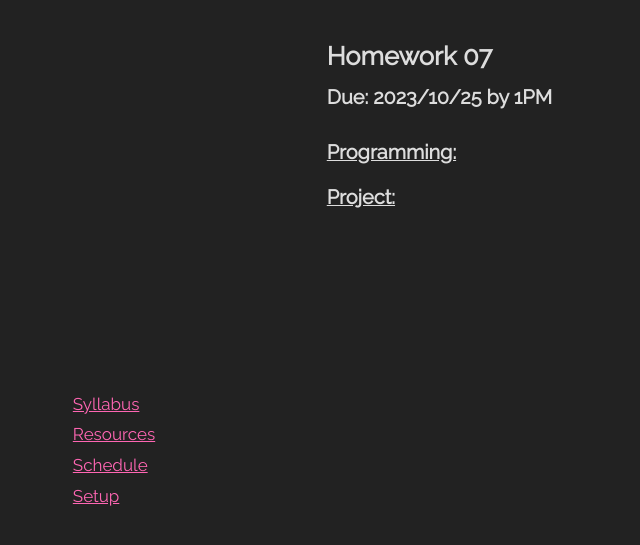
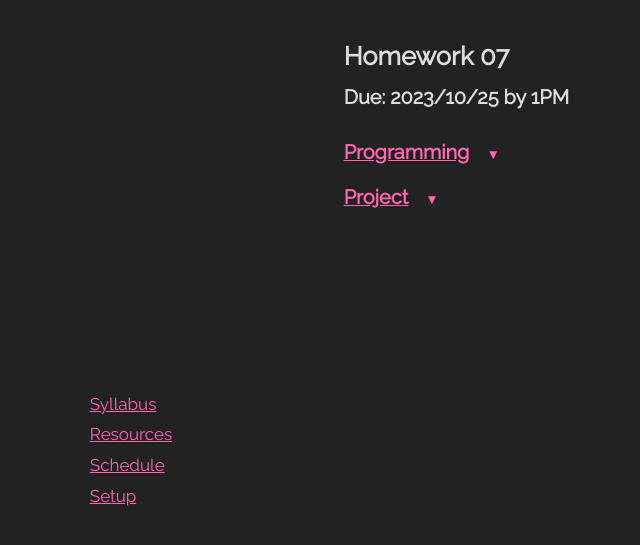
Before and after one commit to DM-GY-6063-2023F-D/DM-GY-6063-2023F-D, a Jekyll site: the page built from _pages/homework/07.md, in a window 1280 px wide. Shown: the top 545 px of the page, without its empty margins (176-816 px from the left). Built offline with Jekyll 4.4.1, drawn with Linux system fonts in a browser that asks for light colours.

Commit message:
fix drop-down colors and adds arrow

```diff
--- a/_includes/homework.html
+++ b/_includes/homework.html
@@ -5,14 +5,14 @@
   <h3 class="assignment-title">Due: {{ hw.when }}</h3>
 
   {% if hw.description and hw.description.size > 0 %}
-    <h3 class="assignment-content-title">Programming:</h3>
+    <h3 class="assignment-content-title"><span>Programming</span></h3>
     <div class="assignment-content-container">
       {{ hw.description | markdownify }}
     </div>
   {% endif %}
 
   {% if hw.reading and hw.reading.description.size > 0 %}
-    <h3 class="assignment-content-title">Read & Respond:</h3>
+    <h3 class="assignment-content-title"><span>Read & Respond</span></h3>
     <div class="assignment-content-container">
       {{ hw.reading.title | markdownify }}
       {{ hw.reading.intro | markdownify }}
@@ -49,7 +49,7 @@
   {% endif %}
 
   {% if hw.project and hw.project.description.size > 0 %}
-    <h3 class="assignment-content-title">Project:</h3>
+    <h3 class="assignment-content-title"><span>Project</span></h3>
     <div class="assignment-content-container">
       {{ hw.project.description | markdownify }}
     </div>
--- a/_includes/week.html
+++ b/_includes/week.html
@@ -1,6 +1,6 @@
 {% assign p = include.page %}
 
-<h2 class="week-title {{ include.schedule }} {{ include.show }}">{{ p.title }} ({{ p.when }})</h2>
+<h2 class="week-title {{ include.schedule }} {{ include.show }}"><span>{{ p.title }} ({{ p.when }})</span></h2>
 
 <div class="week-content-container {{ include.schedule }} {{ include.show }}">
   {% if p.what.size > 0 %}
--- a/css/main.scss
+++ b/css/main.scss
@@ -76,7 +76,7 @@ th {
 
 .content-container {
   flex: 1;
-  max-width: 700px;
+  max-width: 666px;
   padding: 0.75rem;;
 }
 
@@ -87,18 +87,36 @@ th {
 
 .week-title {
   &.schedule {
+    display: inline-block;
+    margin-top: 1rem;
     margin-bottom: 0;
     cursor: pointer;
-    text-decoration: underline;
-    color: var(--text-color);
+    color: var(--text-color-a);
+
+    span {
+      text-decoration: underline;
+      &::after {
+        font-size: 1rem;
+        display: inline-block;
+        margin-left: 1rem;
+        text-decoration: none;
+        content: "\25BC";
+      }
+    }
 
     &:hover {
-      color: var(--text-color-h);
+      color: var(--text-color-a-h);
     }
+
     &.show {
+      color: var(--text-color);
       color: var(--text-color-a);
       &:hover {
+        color: var(--text-color-h);
         color: var(--text-color-a-h);
+      }
+      span::after {
+        content: "\25B2";
       }
     }
   }
@@ -143,14 +161,32 @@ h3.assignment-title {
   margin: 0;
   cursor: pointer;
   text-decoration: underline;
-  color: var(--text-color);
+  color: var(--text-color-a);
+
+  span {
+    text-decoration: underline;
+    &::after {
+      font-size: 0.8rem;
+      display: inline-block;
+      margin-left: 1rem;
+      text-decoration: none;
+      content: "\25BC";
+    }
+  }
+
   &:hover {
-    color: var(--text-color-h);
+    color: var(--text-color-a-h);
   }
+
   &.show {
+    color: var(--text-color);
     color: var(--text-color-a);
     &:hover {
+      color: var(--text-color-h);
       color: var(--text-color-a-h);
+    }
+    span::after {
+      content: "\25B2";
     }
   }
 }
--- a/js/homework.js
+++ b/js/homework.js
@@ -1,9 +1,9 @@
 document.addEventListener("DOMContentLoaded", () => {
   const act = document.getElementsByClassName("assignment-content-title");
   Array.from(act).forEach((a) => {
-    a.addEventListener("click", (ev) => {
-      ev.target.classList.toggle("show");
-      ev.target.nextElementSibling.classList.toggle("show");
+    a.addEventListener("click", (_) => {
+      a.classList.toggle("show");
+      a.nextElementSibling.classList.toggle("show");
     });
   });
 });
--- a/js/schedule.js
+++ b/js/schedule.js
@@ -1,9 +1,9 @@
 document.addEventListener("DOMContentLoaded", () => {
   const wt = document.getElementsByClassName("week-title");
   Array.from(wt).forEach((a) => {
-    a.addEventListener("click", (ev) => {
-      ev.target.classList.toggle("show");
-      ev.target.nextElementSibling.classList.toggle("show");
+    a.addEventListener("click", (_) => {
+      a.classList.toggle("show");
+      a.nextElementSibling.classList.toggle("show");
     });
   });
 });
```
